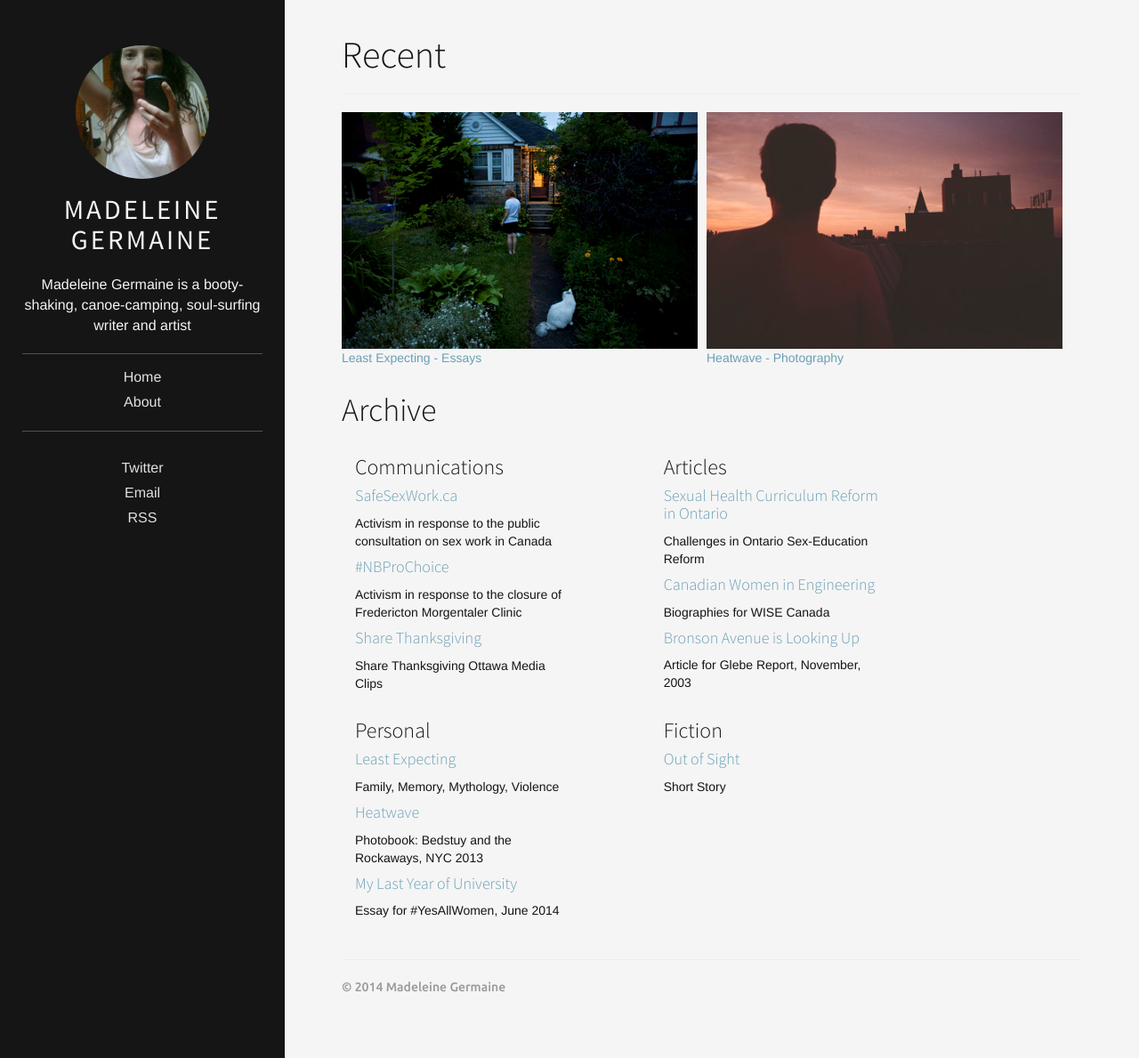
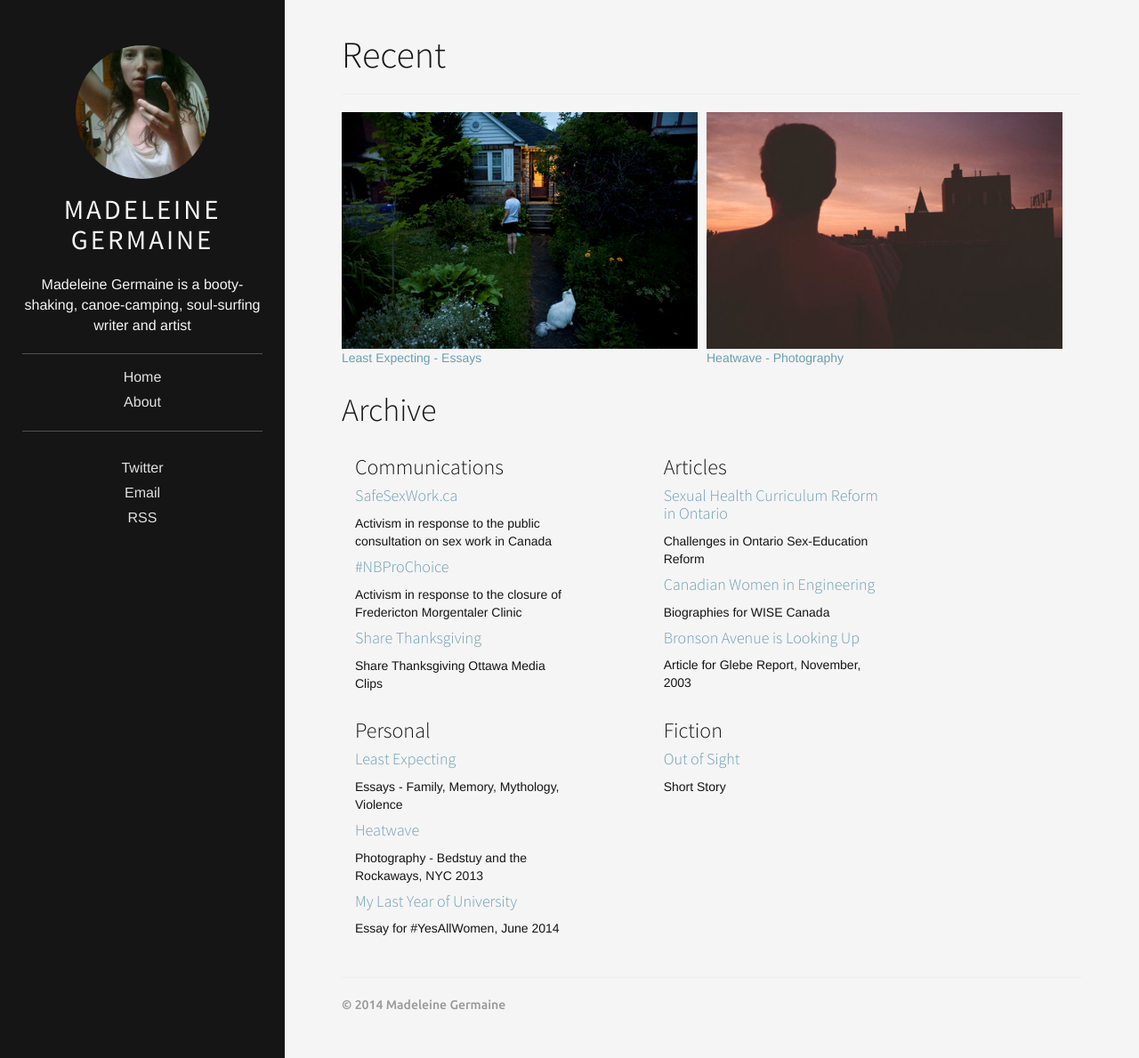
Before and after one commit to madeleinegermaine/madeleinegermaine, a Jekyll site: the page built from index.html, in a window 1280 px wide and 1189 px high. Shown: the whole window at 89% size. Built offline with Jekyll 4.4.1, drawn with Linux system fonts in a browser that asks for light colours; the list of posts is cut into pages by our own code.

Commit message:
Updated index.html

```diff
--- a/index.html
+++ b/index.html
@@ -69,11 +69,11 @@ published: true
     <ul>
       <li>
         <h4><a href="https://madeleinegermaine.github.io/personal/2014/07/12/least-expecting.html">Least Expecting</a></h4>
-        <p>Family, Memory, Mythology, Violence</p>
+        <p>Essays - Family, Memory, Mythology, Violence</p>
       </li>
       <li>
         <h4><a href="https://madeleinegermaine.github.io/personal/2014/05/22/heatwave.html">Heatwave</a></h4>
-        <p>Photobook: Bedstuy and the Rockaways, NYC 2013</p>
+        <p>Photography - Bedstuy and the Rockaways, NYC 2013</p>
       </li>
       <li>
         <h4><a href="https://madeleinegermaine.github.io/activism/personal/2014/06/04/last-year-of-university-yesallwomen.html">My Last Year of University</a></h4>
```
